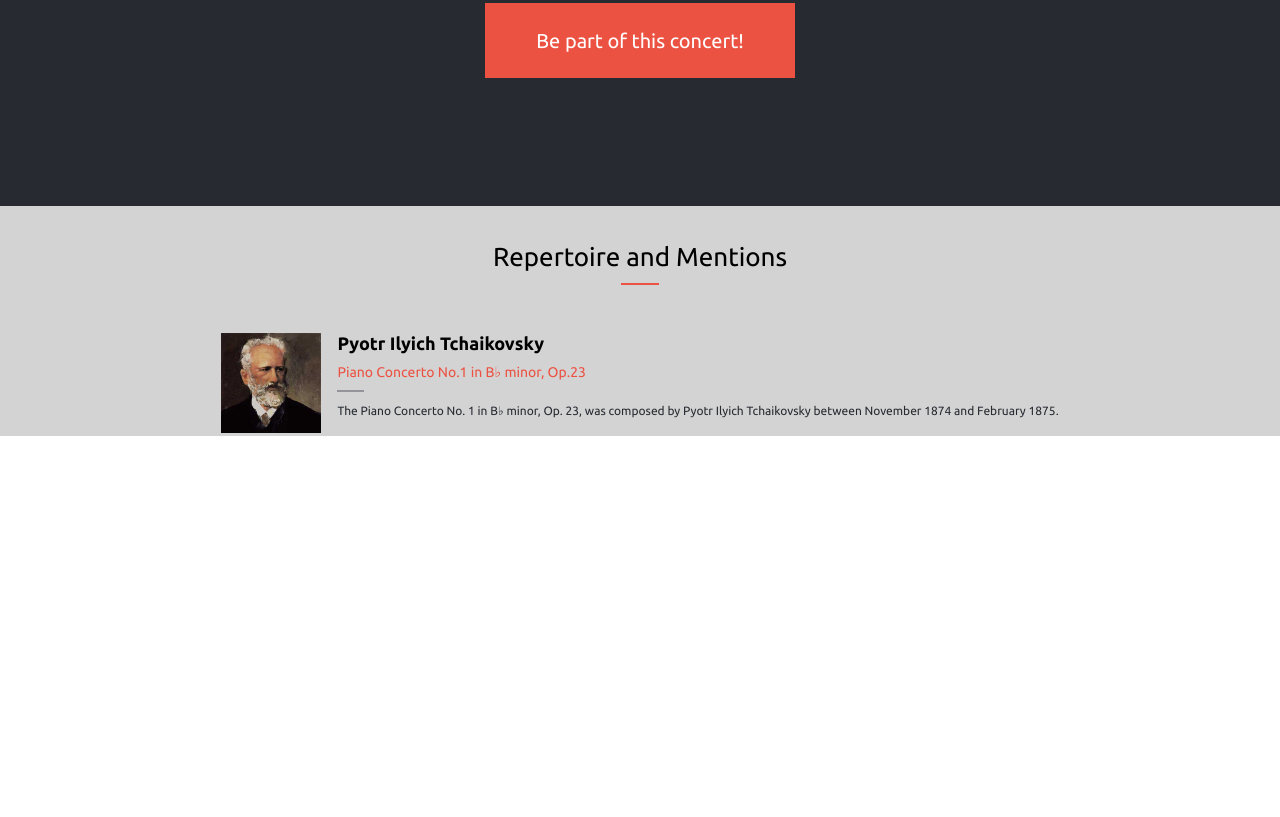
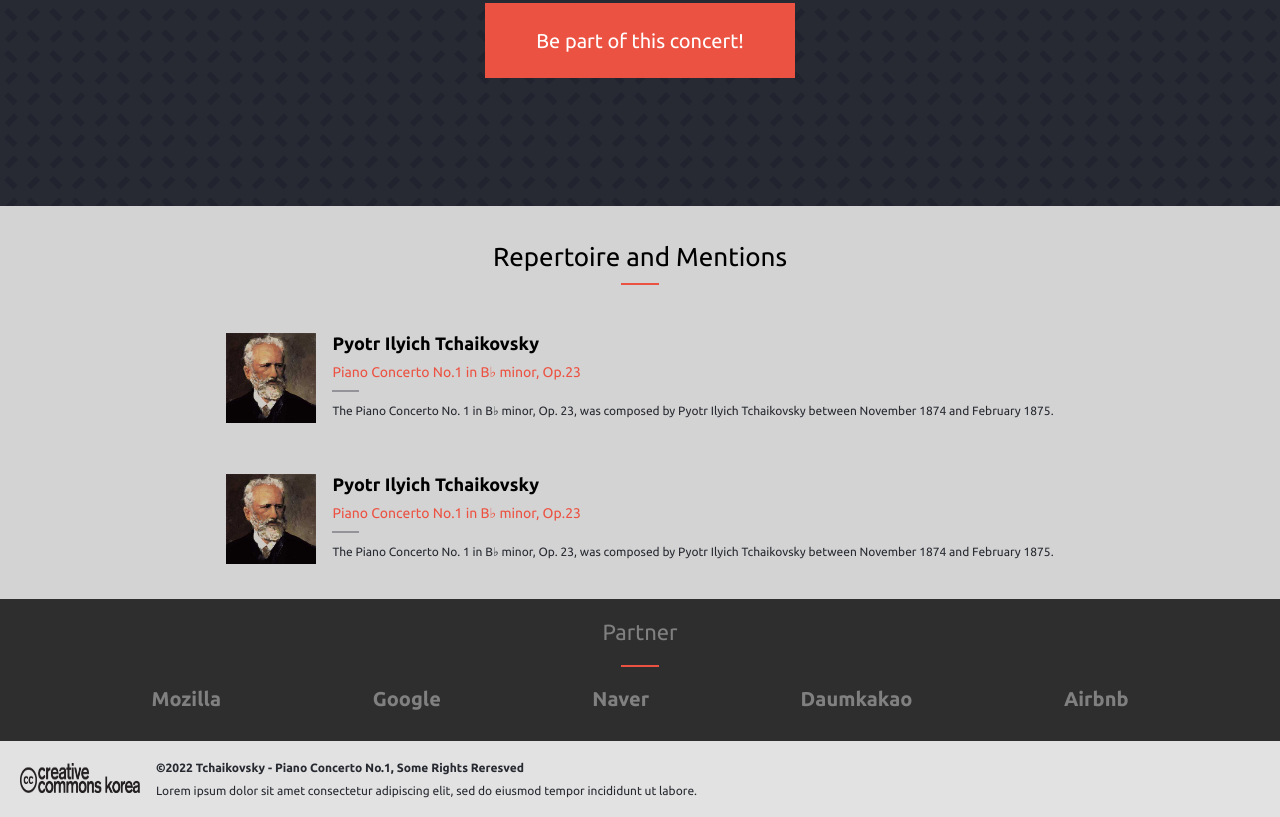
Before and after one commit to ulisesedu7/Capstone-Project-1, a plain HTML site: page index.html in a window 1280 px wide. Shown: the part 1635-2452 px from the top of the page. Before the commit the page ends 2071 px from the top, so only its background shows below. Drawn offline with Linux system fonts and the light colour scheme.

Commit message:
Finish Styles of main page

```diff
--- a/css/styles.css
+++ b/css/styles.css
@@ -58,6 +58,11 @@ Mobile Main Hamburguer Menu Styles
   margin: 20px 20px;
 }
 
+.mobile-menu-a:link {
+  text-decoration: none;
+  color: #272a31;
+}
+
 .mobile-menu-a:visited {
   text-decoration: none;
   color: #272a31;
@@ -67,6 +72,7 @@ Mobile Main Hamburguer Menu Styles
   align-self: center;
 }
 
+#about-link:link,
 #about-link:visited {
   color: #ec5242;
 }
@@ -174,7 +180,8 @@ Program Section Styles
   flex-direction: column;
   align-items: center;
   text-align: center;
-  background-color: #272a31;
+  background-color: rgb(39, 42, 50);
+  background-image: url('../images/pattern-bg.png');
   color: #fff;
   padding: 10%;
 }
@@ -239,6 +246,7 @@ Repertoire Section
   background-color: #d3d3d3;
   flex-direction: column;
   align-items: center;
+  padding-bottom: 2rem;
 }
 
 .repertoire-title {
@@ -252,12 +260,11 @@ Repertoire Section
   margin-top: 3rem;
   padding: 0 2rem;
   column-gap: 1rem;
-  /* width: 85%; */
 }
 
 .img-container img {
-  width: 100px;
-  height: 100px;
+  width: 90px;
+  height: 90px;
 }
 
 .repertoire-content {
@@ -289,3 +296,56 @@ Repertoire Section
   line-height: 18px;
   color: #272a31;
 }
+
+/*
+Sponsors Section
+*/
+#sponsors {
+  text-align: center;
+  flex-direction: column;
+  align-items: center;
+  background-color: #2e2e2e;
+  row-gap: 20px;
+  padding-top: 20px;
+}
+
+.sponsors-title {
+  font-weight: 400;
+  font-size: 22px;
+  color: grey;
+}
+
+.sponsors-list {
+  list-style: none;
+  font-weight: 700;
+  font-size: 20px;
+  color: grey;
+  justify-content: space-evenly;
+  margin-bottom: 30px;
+  width: 100%;
+}
+
+/*
+Footer
+*/
+footer {
+  column-gap: 16px;
+  background-color: #e2e2e2;
+  padding: 20px;
+  align-items: center;
+}
+
+.main-logo-footer img {
+  width: 120px;
+  height: 30px;
+}
+
+.footer-rights {
+  font-size: 12px;
+  color: #272a31;
+}
+
+.footer-rights :nth-child(1) {
+  font-weight: 700;
+  margin-bottom: 10px;
+}
--- a/index.html
+++ b/index.html
@@ -29,11 +29,11 @@
 
         <div class="mobile-menu">
           <ul class="mobile-menu-links display-flex">
-            <li><a class="mobile-menu-a" id="main-logo" href="#">Main Logo</a></li>
+            <li><a class="mobile-menu-a" id="main-logo" href="index.html">Main Logo</a></li>
             <li><a class="mobile-menu-a" href="about-page.html" id="about-link">About</a></li>
-            <li><a class="mobile-menu-a" href="#">Program</a></li>
-            <li><a class="mobile-menu-a" href="#">Repertoire</a></li>
-            <li><a class="mobile-menu-a" href="#">Sponsors</a></li>
+            <li><a class="mobile-menu-a" href="#program-section">Program</a></li>
+            <li><a class="mobile-menu-a" href="#repertoire">Repertoire</a></li>
+            <li><a class="mobile-menu-a" href="#sponsors">Sponsors</a></li>
             <li><a class="mobile-menu-a" href="#">News</a></li>
           </ul>
         </div>
@@ -108,14 +108,45 @@
         <p class="piece-comp-des">The Piano Concerto No. 1 in B♭ minor, Op. 23, was composed by Pyotr Ilyich Tchaikovsky between November 1874 and February 1875.</p>
       </div>
     </div>
+
+    <div class="repertoire-work-card display-flex">
+      <div class="img-container">
+        <img src="images/tchaikovski-img.jpg" class="feature-img">
+      </div>
+
+      <div class="repertoire-content display-flex">
+        <h4 class="composer-title">Pyotr Ilyich Tchaikovsky</h4>
+        <p class="piece-name">Piano Concerto No.1 in B♭ minor, Op.23</p>
+        <hr class="repertoire-hr">
+        <p class="piece-comp-des">The Piano Concerto No. 1 in B♭ minor, Op. 23, was composed by Pyotr Ilyich Tchaikovsky between November 1874 and February 1875.</p>
+      </div>
+    </div>
   </section>
 
-  <section id="sponsors">
+  <section id="sponsors" class="display-flex">
+    <h3 class="sponsors-title">Partner</h3>
+
+    <hr class="program-hr">
+
+    <ul class="sponsors-list display-flex">
+      <li>Mozilla</li>
+      <li>Google</li>
+      <li>Naver</li>
+      <li>Daumkakao</li>
+      <li>Airbnb</li>
+    </ul>
 
   </section>
 
-  <footer>
+  <footer class="display-flex">
+    <div class="main-logo-footer">
+      <img src="images/cck-logo1-footer.png">
+    </div>
 
+    <div class="footer-rights">
+      <p>&copy;2022 Tchaikovsky - Piano Concerto No.1, Some Rights Reresved</p>
+      <p>Lorem ipsum dolor sit amet consectetur adipiscing elit, sed do eiusmod tempor incididunt ut labore.</p>
+    </div>
   </footer>
   <!--My Javascript -->
   <script type="module" src="javascript/script.js"></script>
```
Also changed, not shown: about-page.html (+0 -3 lines), images/cck-logo1-footer.png (added), images/pattern-bg.png (added).
